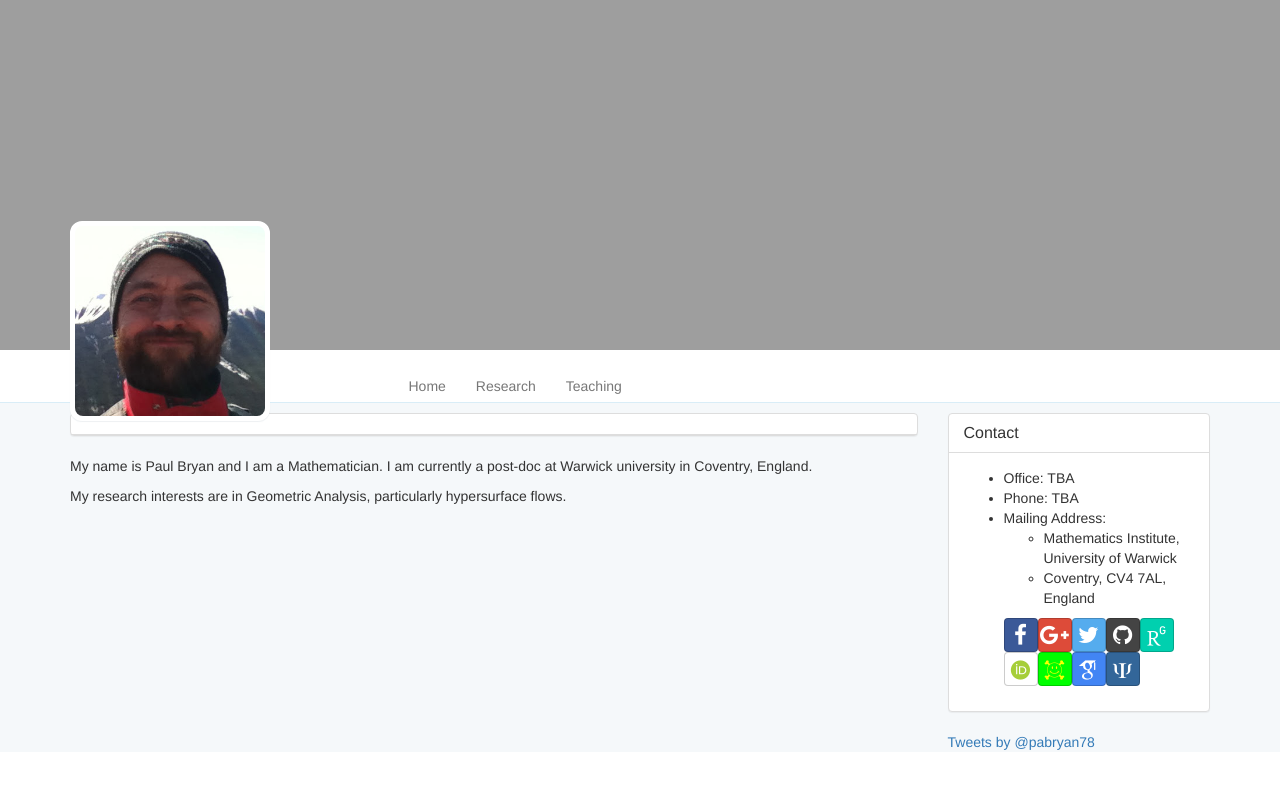
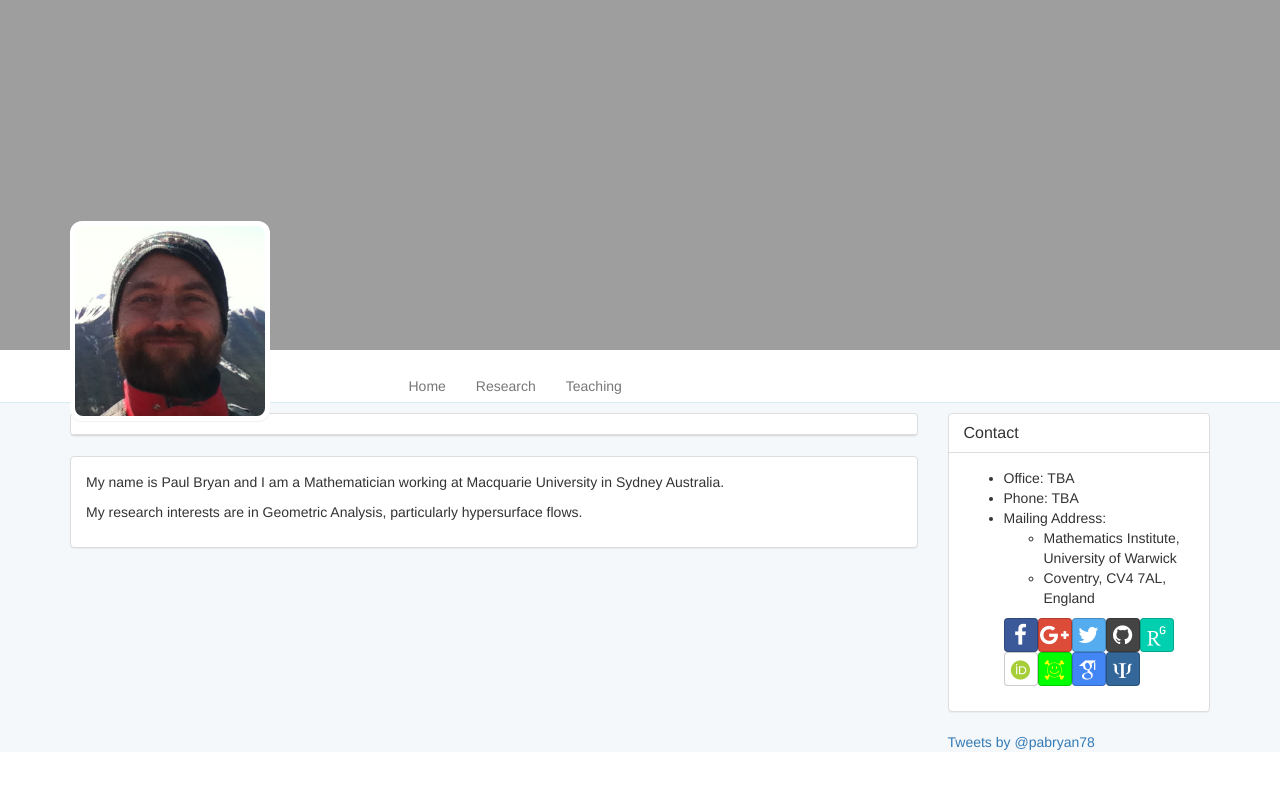
Before and after one commit to pabryan/pabryan.github.io, a Jekyll site: the page built from index.html, in a window 1280 px wide. Shown: the top 789 px of the page. Built offline with Jekyll 4.4.1, drawn with Linux system fonts in a browser that asks for light colours; some web fonts are replaced; comment, search, counter and statistics services are not loaded.

Commit message:
Updated info on front page.

```diff
--- a/index.html
+++ b/index.html
@@ -2,7 +2,10 @@
 layout: page
 description: "Paul Bryan: Mathematician"
 ---
+<div class="panel panel-default content-panel">
+  <div class="panel-body">
+    <p>My name is Paul Bryan and I am a Mathematician working at Macquarie University in Sydney Australia.</p>
 
-<p>My name is Paul Bryan and I am a Mathematician. I am currently a post-doc at Warwick university in Coventry, England.</p>
-
-<p>My research interests are in Geometric Analysis, particularly hypersurface flows.</p>
+    <p>My research interests are in Geometric Analysis, particularly hypersurface flows.</p>
+  </div>
+</div>
```
